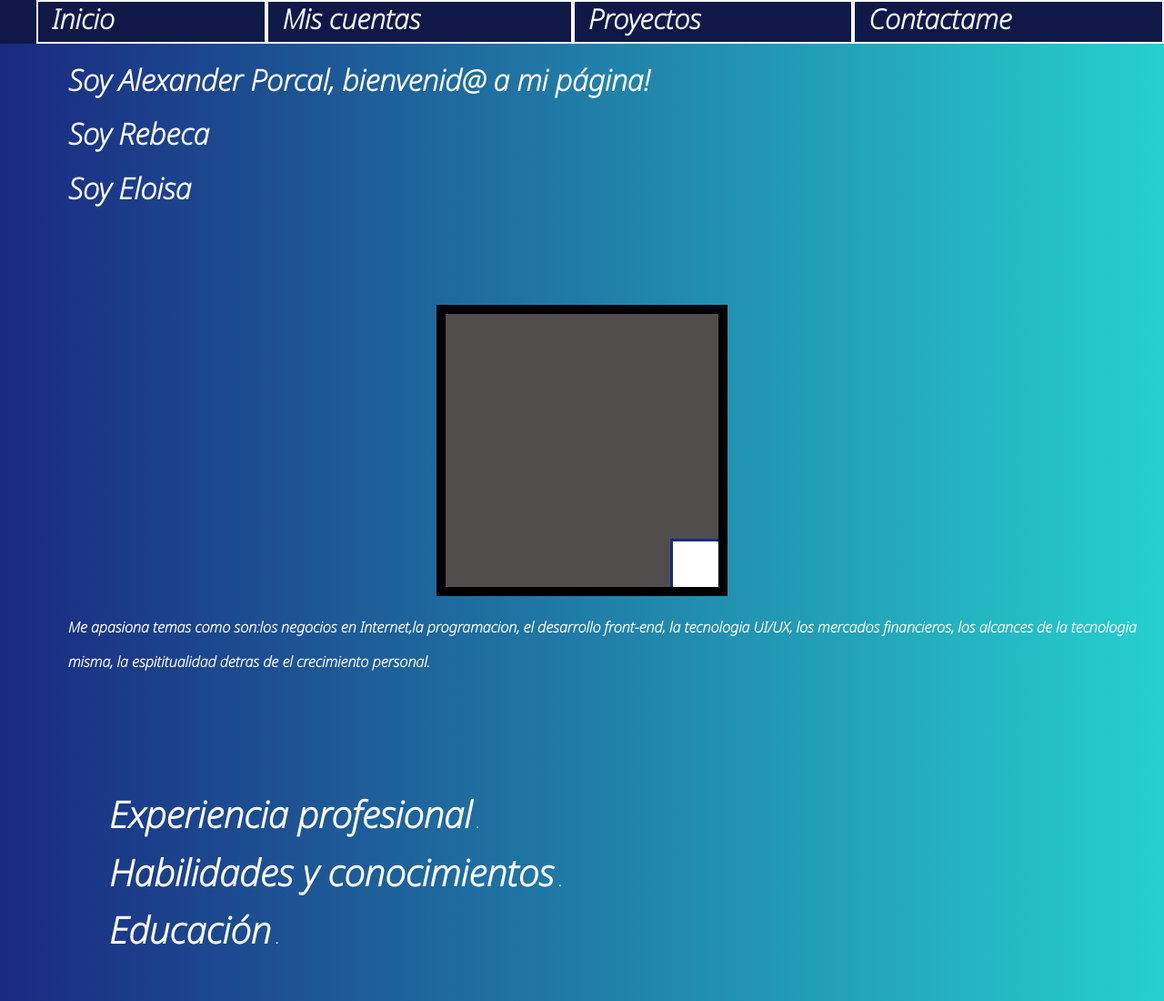
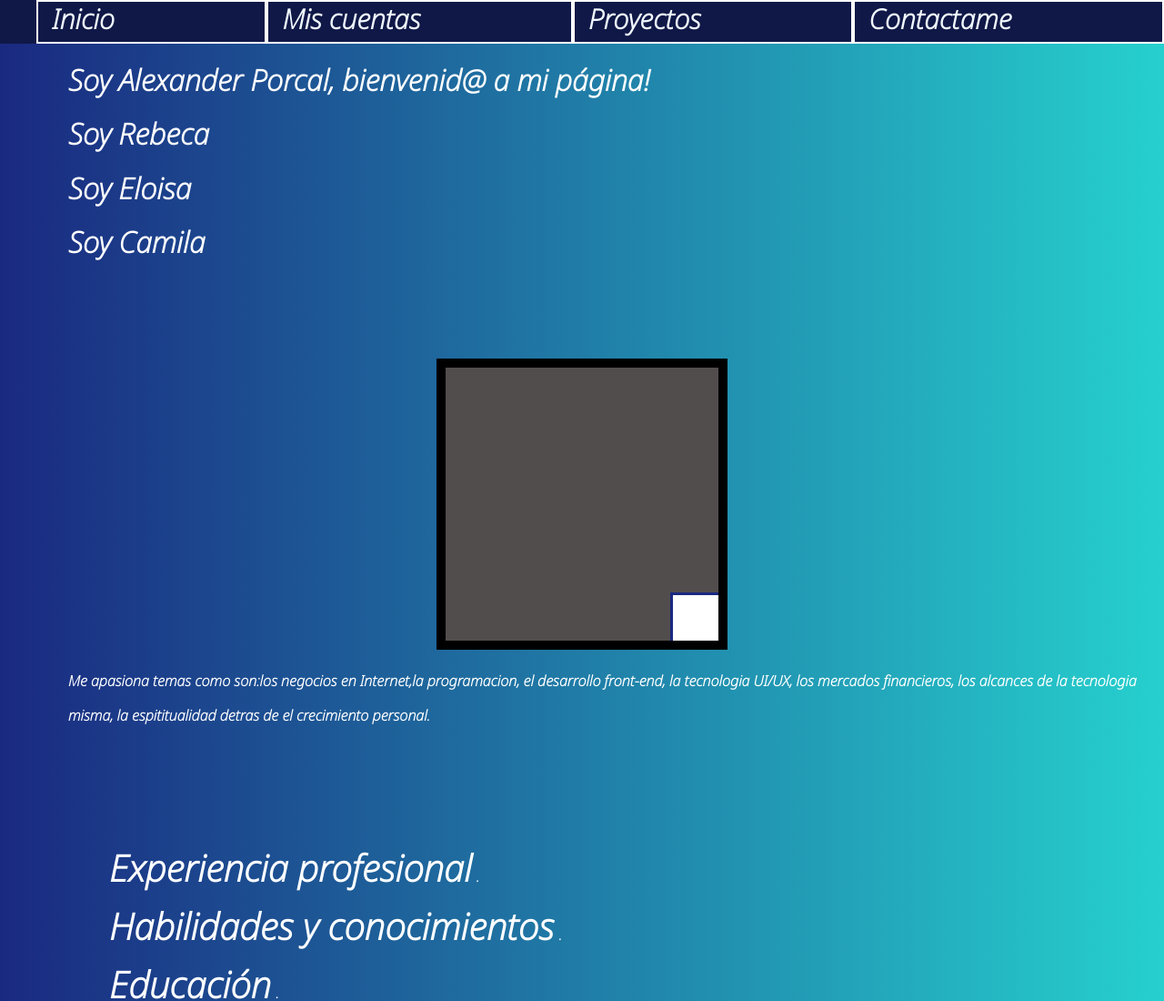
Before and after one commit to alex33uy/clase-grupo-git-jap2, a plain HTML site: page index.html in a window 1280 px wide. Shown: the top 1100 px of the page at 91% size. Drawn offline with Linux system fonts and the light colour scheme; a script that the page names is missing; a web font is replaced by a local one.

Commit message:
Update index.html

```diff
--- a/index.html
+++ b/index.html
@@ -35,6 +35,7 @@
         <h1> Soy Alexander Porcal, bienvenid@ a mi página!</h1>
         <h1> Soy Rebeca</h1>
         <h1> Soy Eloisa</h1>
+        <h1> Soy Camila</h1>
         <br>
         <div class="img-container">
             <img src="frontend.jpg">
```
